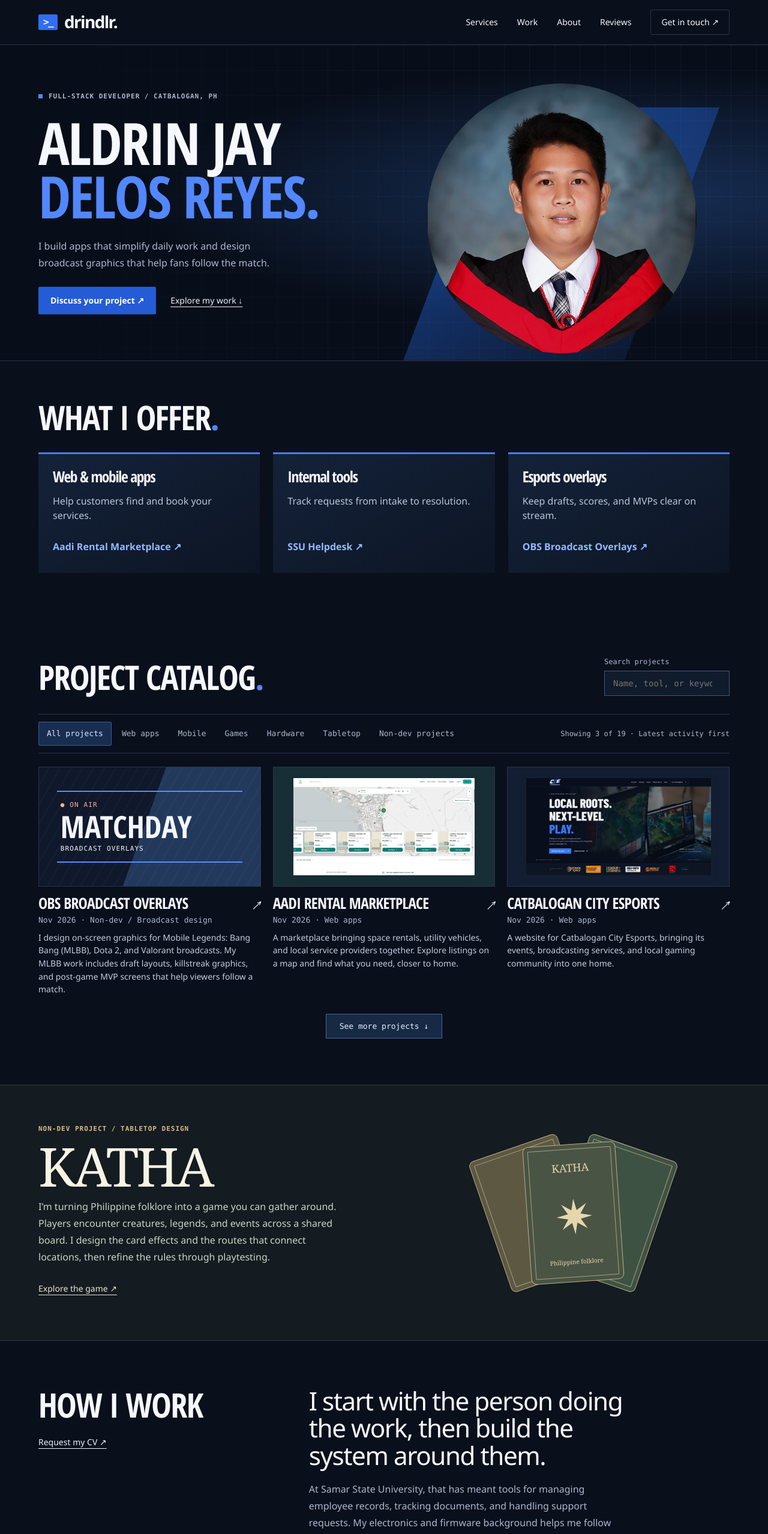
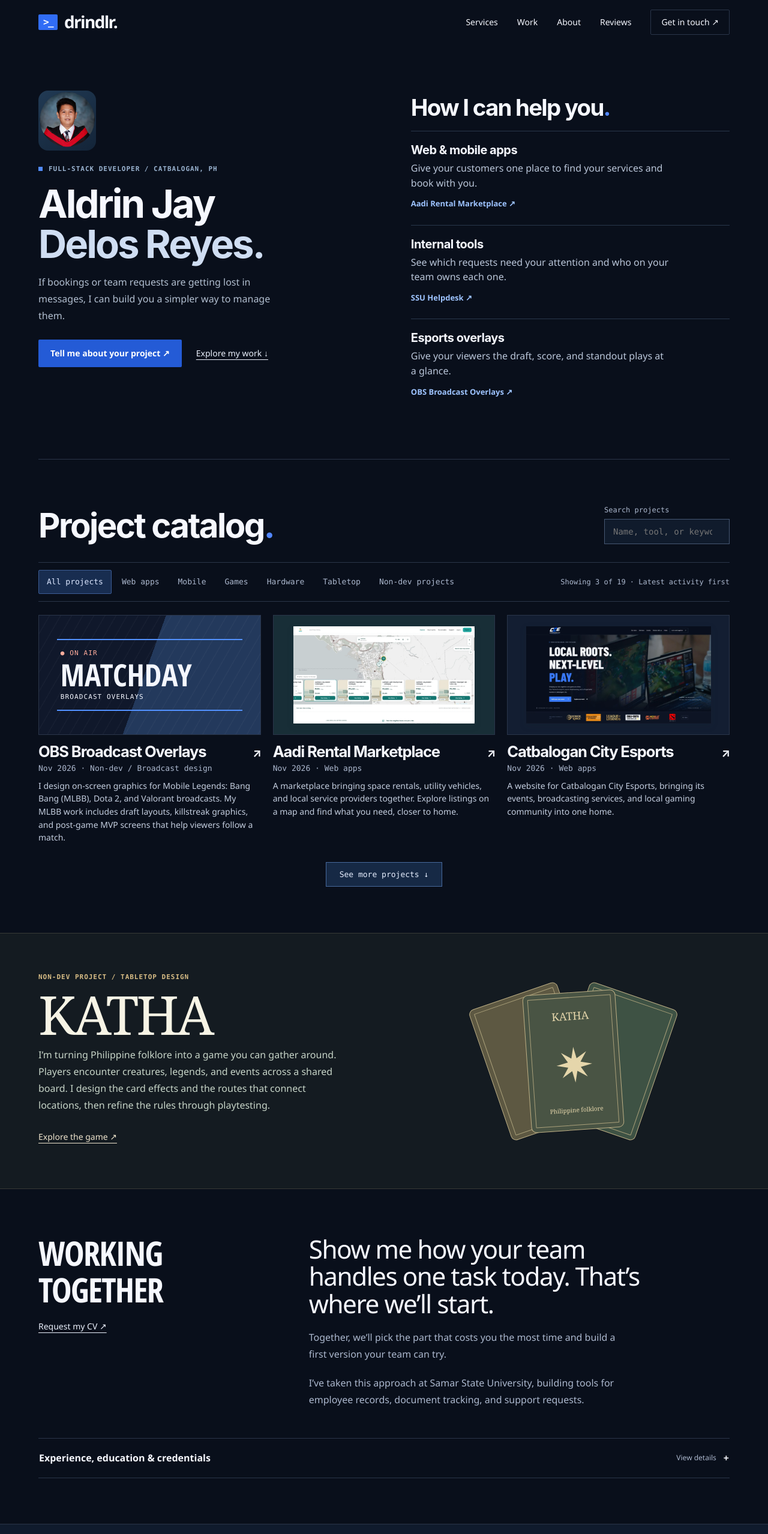
Before and after one commit to Aldrin4197/portfoliov5, a Vue app: page / in a window 1280 px wide. Shown: the top 2557 px of the page at 60% size. Built offline with nearby package versions, Linux system fonts and the light colour scheme.

Commit message:
Speak directly to prospective clients in a two-column portfolio introduction

```diff
--- a/src/App.vue
+++ b/src/App.vue
@@ -25,9 +25,9 @@ const limit = ref(pageSize)
 watch([search, filter], () => { limit.value = pageSize })
 const visible = computed(() => filtered.value.slice(0, limit.value))
 const offers = [
-  { title: 'Web & mobile apps', copy: 'Help customers find and book your services.', project: 'aadi' },
-  { title: 'Internal tools', copy: 'Track requests from intake to resolution.', project: 'ssu-helpdesk' },
-  { title: 'Esports overlays', copy: 'Keep drafts, scores, and MVPs clear on stream.', project: 'overlays' },
+  { title: 'Web & mobile apps', copy: 'Give your customers one place to find your services and book with you.', project: 'aadi' },
+  { title: 'Internal tools', copy: 'See which requests need your attention and who on your team owns each one.', project: 'ssu-helpdesk' },
+  { title: 'Esports overlays', copy: 'Give your viewers the draft, score, and standout plays at a glance.', project: 'overlays' },
 ].map(offer => ({ ...offer, example: catalog.find(p => p.id === offer.project)! }))
 const detail = ref<CatalogProject | null>(null)
 const dialog = ref<HTMLDialogElement | null>(null)
@@ -56,24 +56,26 @@ const tools = [{name:'Frontend',items:'Vue · React · JavaScript · HTML & CSS'
     </nav>
   </header>
   <main id="main">
+    <div class="opening wrap">
     <section class="hero" aria-labelledby="intro-title">
       <div class="intro wrap">
         <div class="intro-copy">
           <p class="byline"><i aria-hidden="true"></i> Full-stack developer / Catbalogan, PH</p>
           <h1 id="intro-title">Aldrin Jay<br><em>Delos Reyes.</em></h1>
-          <p class="lede">I build apps that simplify daily work and design broadcast graphics that help fans follow the match.</p>
-          <div class="actions"><a class="button" href="#contact">Discuss your project ↗</a><a class="inline-link" href="#projects">Explore my work ↓</a></div>
+          <p class="lede">If bookings or team requests are getting lost in messages, I can build you a simpler way to manage them.</p>
+          <div class="actions"><a class="button" href="#contact">Tell me about your project ↗</a><a class="inline-link" href="#projects">Explore my work ↓</a></div>
         </div>
         <figure class="hero-portrait"><img :src="portrait" alt="Graduation portrait of Aldrin Jay Delos Reyes" width="820" height="1063" fetchpriority="high"></figure>
       </div>
     </section>
     <section id="services" class="offer-section wrap">
-      <h2>What I offer<span class="dot">.</span></h2>
+      <h2>How I can help you<span class="dot">.</span></h2>
       <div class="offer-grid"><article v-for="offer in offers" :key="offer.title">
         <h3>{{ offer.title }}</h3><p>{{ offer.copy }}</p>
         <button class="proof-link" @click="inspect(offer.example)">{{ offer.example.title }} ↗</button>
       </article></div>
     </section>
+    </div>
     <section id="projects" class="work wrap">
       <div class="section-head"><h2>Project catalog<span class="dot">.</span></h2><label class="search-field">Search projects<input v-model="search" type="search" placeholder="Name, tool, or keyword"></label></div>
       <div class="catalog-controls"><div class="filters" aria-label="Project categories"><button v-for="category in ['All projects','Web apps','Mobile','Games','Hardware','Tabletop','Non-dev projects']" :key="category" :aria-pressed="category === filter" @click="filter = category">{{ category }}</button></div>
@@ -107,10 +109,10 @@ const tools = [{name:'Frontend',items:'Vue · React · JavaScript · HTML & CSS'
       </div>
     </section>
     <section id="about" class="about wrap">
-      <div><h2>How I work</h2><a class="inline-link" href="mailto:aldrinjay.delosreyes17@gmail.com?subject=CV%20request">Request my CV ↗</a></div>
-      <div class="about-copy"><p class="statement">I start with the person doing the work, then build the system around them.</p>
-        <p>At Samar State University, that has meant tools for managing employee records, tracking documents, and handling support requests. My electronics and firmware background helps me follow a problem across the interface, database, and device.</p>
-        <p>Interaction design matters just as much. In Aadi, a map helps people compare nearby rentals. In Stria, a daily check-in makes the next action clear.</p>
+      <div><h2>Working together</h2><a class="inline-link" href="mailto:aldrinjay.delosreyes17@gmail.com?subject=CV%20request">Request my CV ↗</a></div>
+      <div class="about-copy"><p class="statement">Show me how your team handles one task today. That’s where we’ll start.</p>
+        <p>Together, we’ll pick the part that costs you the most time and build a first version your team can try.</p>
+        <p>I’ve taken this approach at Samar State University, building tools for employee records, document tracking, and support requests.</p>
 
       </div>
       <details class="career"><summary>Experience, education & credentials <span>View details</span></summary><div class="history"><ExperienceSection/><EducationSection/><CertificationsSection/><HackathonsSection/></div></details>
@@ -122,7 +124,7 @@ const tools = [{name:'Frontend',items:'Vue · React · JavaScript · HTML & CSS'
         <blockquote>“{{ r.text }}”</blockquote><figcaption><span class="review-avatar" aria-hidden="true">{{ r.name.split(' ').map(n => n[0]).join('') }}</span><span><strong>{{ r.name }}</strong><small>{{ r.date }}</small></span><span class="review-stars" :aria-label="r.rating + ' out of 5 stars'">{{ '★'.repeat(r.rating) }}</span></figcaption>
       </figure></div>
     </section>
-    <section id="contact" class="contact"><div class="wrap"><h2>What are you<br><em>working on?</em></h2><div><p>Tell me who it’s for, what you want to make easier, and when you need it. We can work out what the first version should do.</p><a class="button" href="mailto:aldrinjay.delosreyes17@gmail.com">Email Aldrin ↗</a></div></div></section>
+    <section id="contact" class="contact"><div class="wrap"><h2>What are you<br><em>working on?</em></h2><div><p>Tell me what you’re trying to make easier. A few lines about your team and your timeline are plenty.</p><a class="button" href="mailto:aldrinjay.delosreyes17@gmail.com">Email me ↗</a></div></div></section>
   </main>
   <footer class="wrap"><a class="wordmark" href="#home">drindlr.</a><div><a href="https://github.com/Aldrin4197">GitHub ↗</a><a href="https://www.linkedin.com/in/aldrin-jay-delos-reyes-559817267/">LinkedIn ↗</a><a href="https://www.facebook.com/drindlr">Facebook ↗</a></div></footer>
   <dialog ref="dialog" aria-labelledby="detail-title" @close="afterClose" @click="event => { if(event.target === dialog) closeDialog() }">
--- a/src/style.css
+++ b/src/style.css
@@ -148,3 +148,24 @@ h1 em,h2 em { font-family:inherit; font-weight:inherit; font-style:normal; color
 .stack-section { background:#101b2d; border-block:1px solid var(--rule); }.stack-layout { display:grid; grid-template-columns:1fr 1.3fr; gap:28px; }.stack-section dl>div { grid-template-columns:minmax(110px,.55fr) 1fr; padding:13px 0; }.stack-section dt { color:#99baff; }
 .review-grid { grid-template-columns:repeat(2,minmax(0,1fr)); }.review-grid figure { padding:22px; border:1px solid #34445e; display:grid; align-content:space-between; gap:20px; }.review-grid blockquote { margin:0; font-size:18px; }.review-grid figcaption { display:flex; align-items:center; gap:12px; }.review-grid small { display:block; color:var(--secondary); }.review-avatar { width:40px;height:40px;display:grid;place-items:center;border-radius:50%;background:#304d77;font:600 14px var(--mono); }.review-grid figure:nth-child(even) .review-avatar { background:#335753; }.review-stars { margin-left:auto; font-size:13px; color:#f2c36c; }
 @media(max-width:760px){.offer-grid,.stack-layout,.review-grid {grid-template-columns:minmax(0,1fr);}.offer-grid,.review-grid {gap:12px;}.offer-grid article,.review-grid figure {padding:18px;}}
+/* A personal introduction beside a short service index. */
+.opening { display:grid; grid-template-columns:minmax(0,1fr) minmax(0,1fr); align-items:start; gap:clamp(34px,7vw,112px); padding-block:clamp(42px,6vw,85px); }
+.opening .wrap { width:100%; }
+.opening .hero { position:sticky; top:24px; background:none; border:0; overflow:visible; }
+.opening .hero::before,.opening .hero-portrait::before { display:none; }
+.opening .intro { display:flex; flex-direction:column; align-items:start; gap:0; }
+.opening .intro-copy { padding:0; }
+.opening .hero-portrait { order:-1; align-self:start; width:96px; height:100px; margin-bottom:22px; border-radius:16px; background:linear-gradient(145deg,#213a54,#132438); overflow:hidden; }
+.opening .hero-portrait img { width:100%; height:auto; object-fit:contain; align-self:flex-start; }
+.opening h1,.opening h2,.entry-title,.section-head h2 { font-family:'Inter','Segoe UI',sans-serif; text-transform:none; letter-spacing:-.045em; }
+.opening h1 { font-size:clamp(50px,5.1vw,78px); line-height:1.03; margin:16px 0; }.opening h1 em { color:#cfddf2; }
+.opening .byline { color:#99b2cf; }.opening .lede { color:#b2bfd0; max-width:43ch; }
+.opening .offer-section { padding:8px 0 0; }
+.opening h2 { font-size:clamp(29px,3vw,44px); }
+.opening .offer-grid { display:block; margin-top:18px; }
+.opening .offer-grid article { border:0; border-top:1px solid #29374b; background:transparent; padding:18px 0; }
+.opening .offer-grid h3 { font:650 20px/1.3 'Inter','Segoe UI',sans-serif; letter-spacing:-.025em; }
+.opening .offer-grid p { margin:5px 0; max-width:47ch; }
+.opening .proof-link { color:#9dc3ff; font-size:13px; }
+#projects { border-top:1px solid var(--rule); }
+@media(max-width:760px){.opening { display:block; padding-block:30px; }.opening .hero { position:static; }.opening .hero-portrait { width:85px; height:90px; }.opening .offer-section { margin-top:42px; }.opening .intro h1 { font-size:clamp(48px,11vw,75px); }.opening .actions { flex-wrap:wrap; }.opening .offer-grid article { padding:15px 0; }}
```
